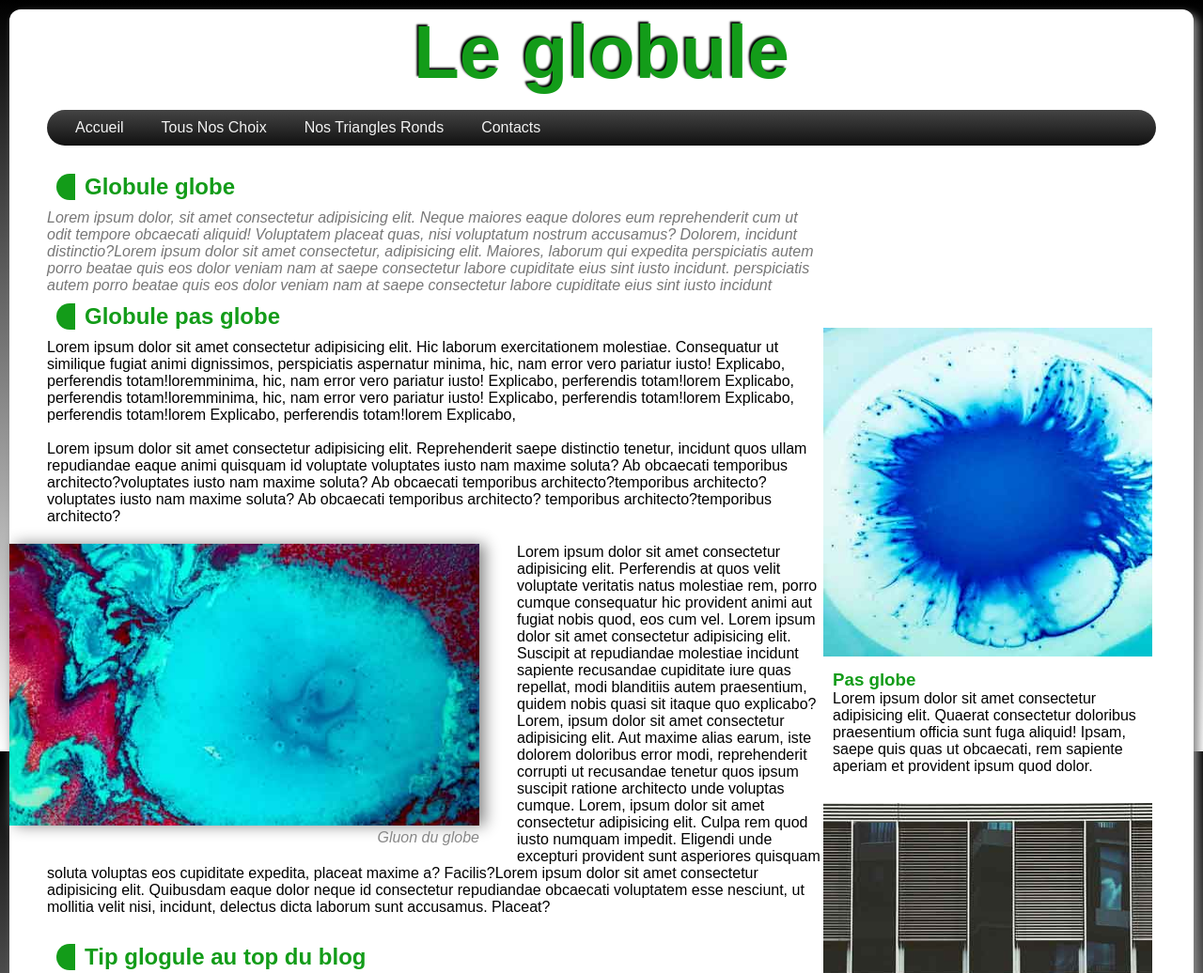
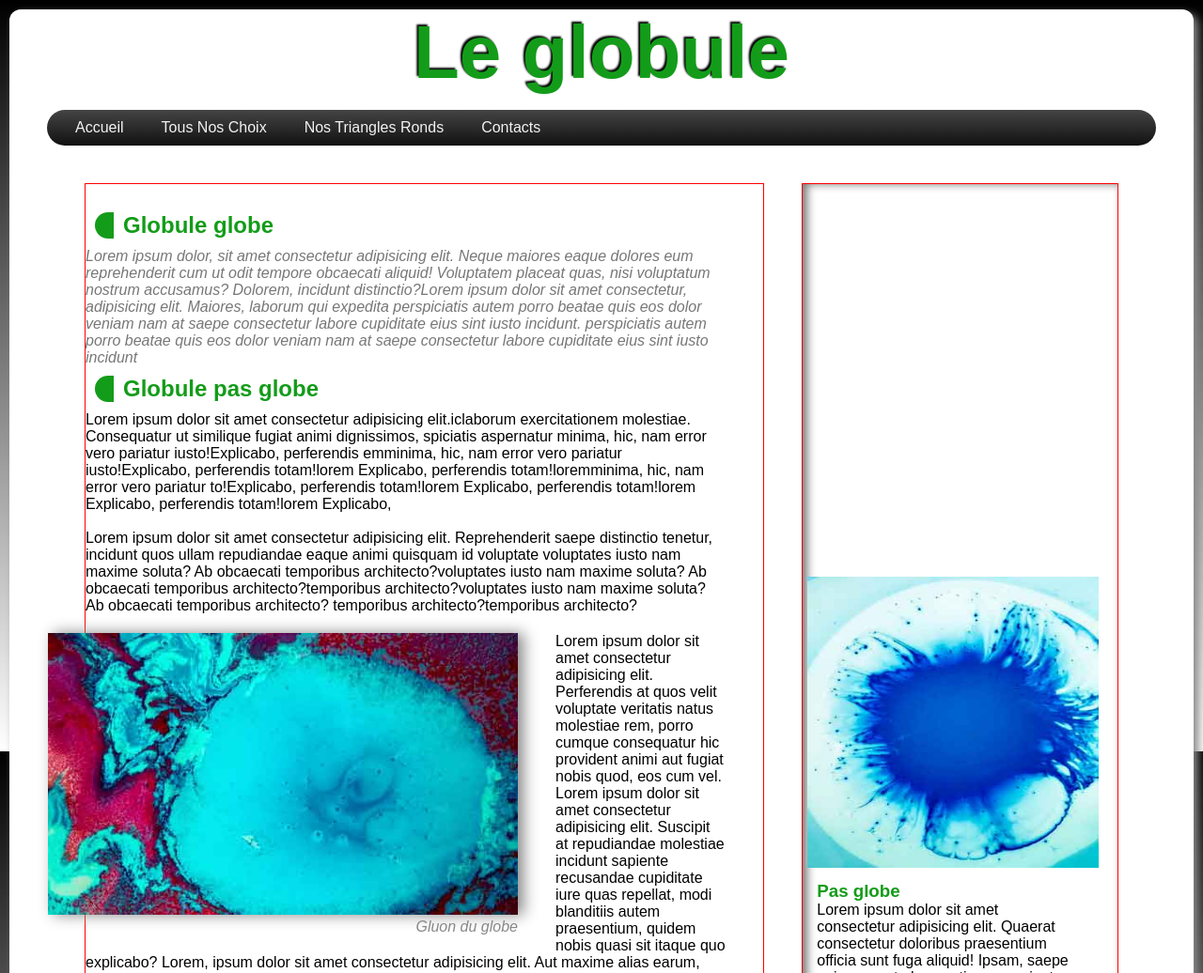
Before and after one commit to dassepascal/projet_globule, a plain HTML site: page index.html in a window 1280 px wide. Shown: the top 1036 px of the page at 94% size. Drawn offline with Linux system fonts and the light colour scheme.

Commit message:
init box-shadox

```diff
--- a/index.html
+++ b/index.html
@@ -108,8 +108,8 @@
       </nav>
     </div>
     <main class="main">
+      <div class="container-article-aside">
         <div class="container-article col">
-
           <article class="article">
             <div class="headers-param">
               <h2 class="param"></h2>
@@ -128,27 +128,21 @@
               iusto incidunt
             </p>
           </article>
-
           <article class="colleft ">
-          <div class="headers-param paddingleft">
+            <div class="headers-param ">
               <h2 class="param "></h2>
               <h2 class="param">
                 Globule pas globe
               </h2>
-
             </div>
-
-          <p class=" paddingleft">Lorem ipsum dolor sit amet consectetur adipisicing elit. Hic laborum
-            exercitationem
-            molestiae. Consequatur
-            ut similique fugiat animi dignissimos, perspiciatis aspernatur minima, hic, nam error vero pariatur iusto!
-            Explicabo, perferendis totam!loremminima, hic, nam error vero pariatur iusto!
-            Explicabo, perferendis totam!lorem Explicabo, perferendis totam!loremminima, hic, nam error vero pariatur
-            iusto!
-            Explicabo, perferendis totam!lorem Explicabo, perferendis totam!lorem Explicabo, perferendis totam!lorem
+            <p>Lorem ipsum dolor sit amet consectetur adipisicing elit.iclaborum
+              exercitationem molestiae. Consequatur ut similique fugiat animi dignissimos, spiciatis aspernatur minima,
+              hic, nam error vero pariatur iusto!Explicabo, perferendis emminima, hic, nam error vero pariatur
+              iusto!Explicabo, perferendis totam!lorem Explicabo, perferendis totam!loremminima, hic, nam error vero
+              pariatur to!Explicabo, perferendis totam!lorem Explicabo, perferendis totam!lorem Explicabo, perferendis
+              totam!lorem
               Explicabo, </p><br>
-
-          <p class=" paddingleft">Lorem ipsum dolor sit amet consectetur adipisicing elit. Reprehenderit saepe
+            <p>Lorem ipsum dolor sit amet consectetur adipisicing elit. Reprehenderit saepe
               distinctio tenetur, incidunt
               quos ullam repudiandae eaque animi quisquam id voluptate voluptates iusto nam maxime soluta? Ab obcaecati
               temporibus architecto?voluptates iusto nam maxime soluta? Ab obcaecati
@@ -158,7 +152,6 @@
             </p>
 
           </article>
-
           <article class="article colleft">
             <figure>
               <img src="img/globule.jpg" alt="globule" width="500" height="300">
@@ -167,7 +160,8 @@
             <p>Lorem ipsum dolor sit amet consectetur adipisicing elit. Perferendis at quos velit voluptate veritatis
               natus
               molestiae rem, porro cumque consequatur hic provident animi aut fugiat nobis quod, eos cum vel.
-            Lorem ipsum dolor sit amet consectetur adipisicing elit. Suscipit at repudiandae molestiae incidunt sapiente
+              Lorem ipsum dolor sit amet consectetur adipisicing elit. Suscipit at repudiandae molestiae incidunt
+              sapiente
               recusandae cupiditate iure quas repellat, modi blanditiis autem praesentium, quidem nobis quasi sit itaque
               quo
               explicabo?
@@ -176,8 +170,10 @@
               modi, reprehenderit corrupti ut recusandae tenetur quos ipsum suscipit ratione architecto unde voluptas
               cumque.
               Lorem, ipsum dolor sit amet consectetur adipisicing elit. Culpa rem quod iusto numquam impedit. Eligendi
-            unde excepturi provident sunt asperiores quisquam soluta voluptas eos cupiditate expedita, placeat maxime a?
-            Facilis?Lorem ipsum dolor sit amet consectetur adipisicing elit. Quibusdam eaque dolor neque id consectetur
+              unde excepturi provident sunt asperiores quisquam soluta voluptas eos cupiditate expedita, placeat maxime
+              a?
+              Facilis?Lorem ipsum dolor sit amet consectetur adipisicing elit. Quibusdam eaque dolor neque id
+              consectetur
               repudiandae obcaecati voluptatem esse nesciunt, ut mollitia velit nisi, incidunt, delectus dicta laborum
               sunt accusamus. Placeat?
             </p>
@@ -190,15 +186,18 @@
               </h2>
             </div>
             <div class="deux-colonnes">
-            <p>Lorem ipsum dolor sit amet, consectetur adipisicing elit. Eaque sit adipisci cumque. Molestias reiciendis
+              <p>Lorem ipsum dolor sit amet, consectetur adipisicing elit. Eaque sit adipisci cumque. Molestias
+                reiciendis
                 dolorum cumque dolore dolores perspiciatis. Magnam laudantium culpa molestiae quas necessitatibus eius
                 enim
                 minima, illum asperiores!
-              Lorem ipsum dolor sit amet, consectetur adipisicing elit. Eaque sit adipisci cumque. Molestias reiciendis
+                Lorem ipsum dolor sit amet, consectetur adipisicing elit. Eaque sit adipisci cumque. Molestias
+                reiciendis
                 dolorum cumque dolore dolores perspiciatis. Magnam laudantium culpa molestiae quas necessitatibus eius
                 enim
                 minima, illum asperiores!
-              Lorem ipsum dolor sit amet, consectetur adipisicing elit. Eaque sit adipisci cumque. Molestias reiciendis
+                Lorem ipsum dolor sit amet, consectetur adipisicing elit. Eaque sit adipisci cumque. Molestias
+                reiciendis
                 dolorum cumque dolore dolores perspiciatis. Magnam laudantium culpa molestiae quas necessitatibus eius
                 enim</p>
               <p>
@@ -207,7 +206,8 @@
                 dolorum cumque dolore dolores perspiciatis. Magnam laudantium culpa molestiae quas necessitatibus eius
                 enim
                 minima, illum asperiores!
-              Lorem ipsum dolor sit amet, consectetur adipisicing elit. Eaque sit adipisci cumque. Molestias reiciendis
+                Lorem ipsum dolor sit amet, consectetur adipisicing elit. Eaque sit adipisci cumque. Molestias
+                reiciendis
                 dolorum cumque dolore dolores perspiciatis. Magnam laudantium culpa molestiae quas necessitatibus eius
                 enim
 
@@ -218,7 +218,7 @@
         </div>
         <div class=" container-aside col">
           <aside class="colrigth ">
-          <img src="img/pasglobe.jpg" alt="pasblobe" width="350" height="350">
+            <img src="img/pasglobe.jpg" alt="pasblobe" width="310" height="310">
             <div class="position">
               <h3>Pas globe</h3>
               <p>Lorem ipsum dolor sit amet consectetur adipisicing elit. Quaerat consectetur doloribus praesentium
@@ -228,7 +228,7 @@
 
           </aside>
           <aside class="colrigth ">
-          <img src="img/pasblog.jpg" alt="pasblog" width="350" height="250">
+            <img src="img/pasblog.jpg" alt="pasblog" width="310" height="210">
             <div class="position">
               <h3>Pas blog</h3>
               <p>Lorem ipsum dolor sit, amet consectetur adipisicing elit. Beatae quasi tempore qui ex voluptate dolor,
@@ -238,8 +238,7 @@
 
           </aside>
         </div>
-
-
+      </div>
 
       <footer>
         <div class="footer">
@@ -253,11 +252,7 @@
         </div>
       </footer>
     </main>
-
   </div>
-
-
-
 </body>
 
 </html>
```
Lines whose indentation alone changed are shown as unchanged.
